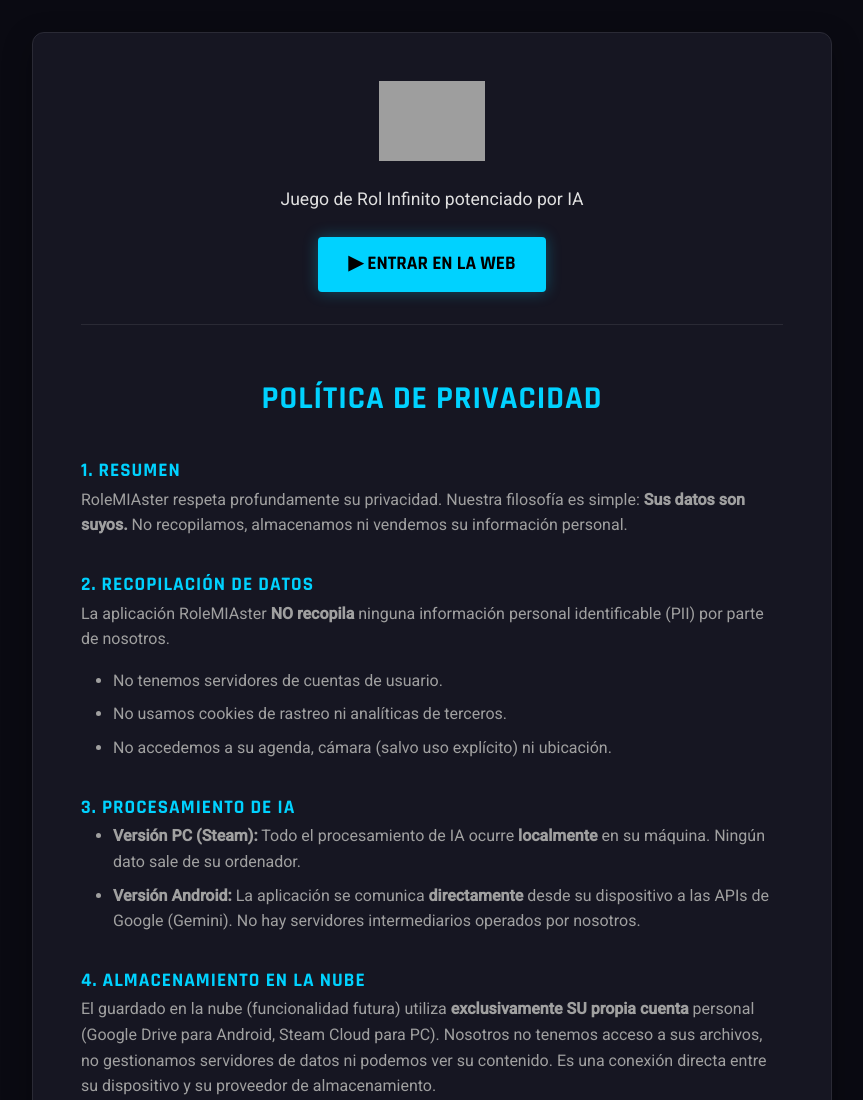
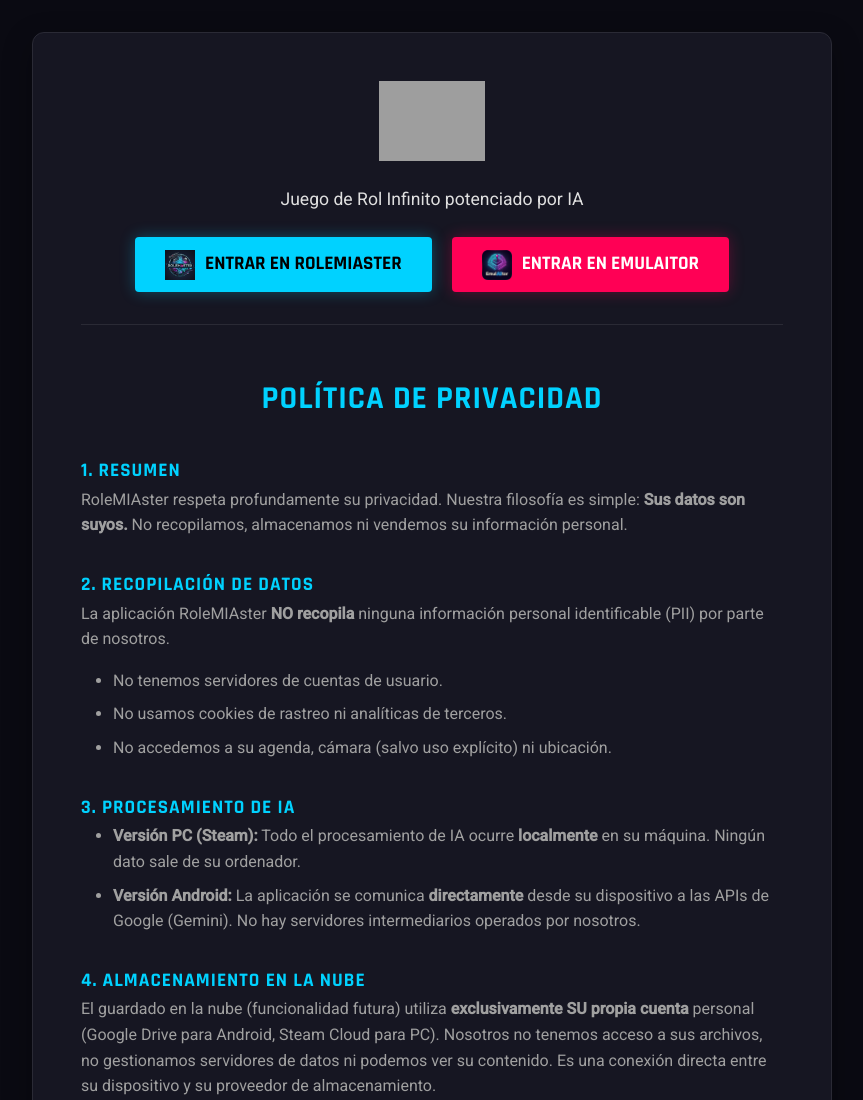
Before and after one commit to rolemiaster/Rolemiaster_docs_publico, a plain HTML site: page index.html in a window 1280 px wide. Shown: the top 1100 px of the page, without its empty margins (208-1071 px from the left). Drawn offline with Linux system fonts and the light colour scheme; grey boxes are pictures that could not be loaded.

Commit message:
feat: añadir botones de entrada para RoleMIAster y EmulAItor con logos

```diff
--- a/index.html
+++ b/index.html
@@ -102,9 +102,12 @@
                 Juego de Rol Infinito potenciado por IA
             </p>
 
+            <div style="display: flex; gap: 20px; justify-content: center; flex-wrap: wrap;">
+                <!-- Botón RoleMIAster -->
                 <a href="https://script.google.com/macros/s/AKfycbz14uDk3DPUKrtK_IQ6jHRyTnQopRM0q6DX5Eb1GTZg0iPFboz8da2x5gmALGvpF9NI/exec"
                     style="
-                display: inline-block;
+                    display: flex;
+                    align-items: center;
                     background-color: var(--primary);
                     color: #000;
                     padding: 12px 30px;
@@ -119,8 +122,33 @@
                    "
                     onmouseover="this.style.transform='scale(1.05)'; this.style.boxShadow='0 0 25px rgba(0, 210, 255, 0.6)';"
                     onmouseout="this.style.transform='scale(1)'; this.style.boxShadow='0 0 15px rgba(0, 210, 255, 0.3)';">
-                ▶ Entrar en la Web
+                    <img src="assets/rolemiaster_logo.png" alt="Logo RoleMIAster" style="height: 30px; margin-right: 10px;">
+                    Entrar en Rolemiaster
                 </a>
+
+                <!-- Botón EmulAItor -->
+                <a href="https://play.google.com/store/apps/details?id=com.rolemiaster.emulaitor&pcampaignid=web_share"
+                    style="
+                    display: flex;
+                    align-items: center;
+                    background-color: var(--secondary);
+                    color: #fff;
+                    padding: 12px 30px;
+                    font-family: 'Rajdhani', sans-serif;
+                    font-weight: 700;
+                    font-size: 1.2rem;
+                    text-decoration: none;
+                    border-radius: 4px;
+                    text-transform: uppercase;
+                    transition: transform 0.2s, box-shadow 0.2s;
+                    box-shadow: 0 0 15px rgba(255, 0, 85, 0.3);
+                   "
+                    onmouseover="this.style.transform='scale(1.05)'; this.style.boxShadow='0 0 25px rgba(255, 0, 85, 0.6)';"
+                    onmouseout="this.style.transform='scale(1)'; this.style.boxShadow='0 0 15px rgba(255, 0, 85, 0.3)';">
+                    <img src="assets/emulaitor_logo.png" alt="Logo EmulAItor" style="height: 30px; margin-right: 10px;">
+                    Entrar en Emulaitor
+                </a>
+            </div>
         </div>
 
         <h2>Política de Privacidad</h2>
```
Also changed, not shown: assets/emulaitor_logo.png (added), assets/rolemiaster_logo.png (added). Lines whose indentation alone changed are shown as unchanged.
